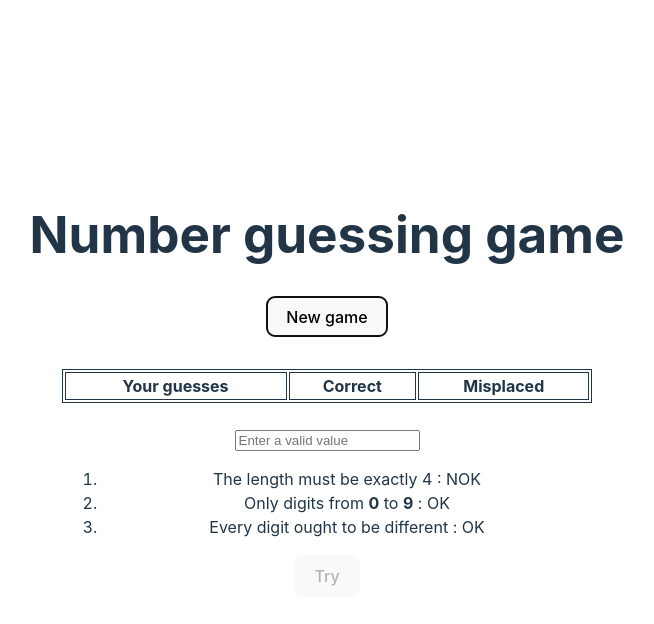
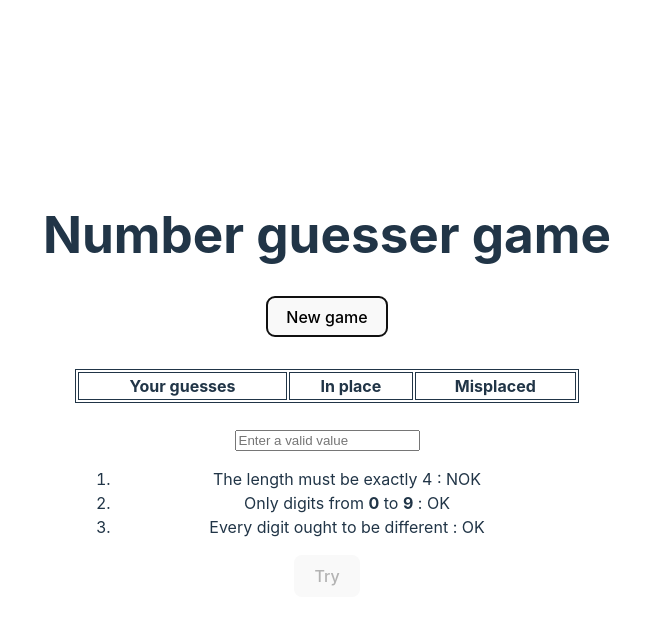
Before and after one commit to qnhant5010/number-guesser, a React (Vite) app: page / in a window 1280 px wide. Both pictures are taken after a click on the button "New game". Shown: the top 624 px of the page, without its empty margins (313-967 px from the left). Built offline with nearby package versions, Linux system fonts and the light colour scheme.

Commit message:
Refactor history display to a component

```diff
--- a/src/App.tsx
+++ b/src/App.tsx
@@ -4,17 +4,17 @@ import { shuffleInPlace } from './Utils';
 
 function App() {
   const [target, setTarget] = useState<Digit[]>();
-  console.log("Secret!!! Target=%s", target?.join(" "));
+  if (target) console.log("Secret!!! Target=%s", target.join(" "));
   return (
     <>
-      <h1>Number guessing game</h1>
+      <h1>Number guesser game</h1>
       <div>
         <button onClick={() => setTarget(generateTarget(4))}>New game</button>
       </div>
       {
         !!target &&
         <div className="card">
-          <GuessingGame target={target} key={target.join("")}/>
+          <GuessingGame target={target} key={target.join("")} />
         </div>
       }
     </>
@@ -71,43 +71,8 @@ const GuessingGame = (props: {
 
   return (
     <div>
-      <div id="turn-history">
-        <table style={{
-          width: "100%"
-        }}>
-          <thead>
-            <tr>
-              <th>
-                Your guesses
-              </th>
-              <th>
-                Correct
-              </th>
-              <th>
-                Misplaced
-              </th>
-            </tr>
-          </thead>
-          <tbody>
-            {
-              turnHistory.map((t, idx) => (
-                <tr key={idx}>
-                  <td key={"guess"}>
-                    {t.guess.value.join(" ")}
-                  </td>
-                  <td key={"right-placed"}>
-                    {t.result.digitsRightPlaced}
-                  </td>
-                  <td key={"misplaced"}>
-                    {t.result.digitsMisplaced}
-                  </td>
-                </tr>
-              ))
-            }
-          </tbody>
-        </table>
-      </div>
-      <br/>
+      <TurnHistoryDisplayer turnHistory={turnHistory} />
+      <br />
       {
         gameResult === "W" ? <h1>YOU WIN!</h1>
           : <GuessInput requiredLength={props.target.length} onSubmit={onSubmitGuess} />
@@ -171,3 +136,42 @@ const GuessInput = (props: {
     </div>
   )
 }
+
+const TurnHistoryDisplayer = (props: {
+  turnHistory: Turn[]
+}) => {
+  return <div id="turn-history">
+    <table style={{
+      width: "100%"
+    }}>
+      <thead>
+        <tr>
+          <th>
+            Your guesses
+          </th>
+          <th>
+            In place
+          </th>
+          <th>
+            Misplaced
+          </th>
+        </tr>
+      </thead>
+      <tbody>
+        {props.turnHistory.map((t, idx) => (
+          <tr key={idx}>
+            <td key={"guess"}>
+              {t.guess.value.join(" ")}
+            </td>
+            <td key={"right-placed"}>
+              {t.result.digitsRightPlaced}
+            </td>
+            <td key={"misplaced"}>
+              {t.result.digitsMisplaced}
+            </td>
+          </tr>
+        ))}
+      </tbody>
+    </table>
+  </div>;
+};
```
